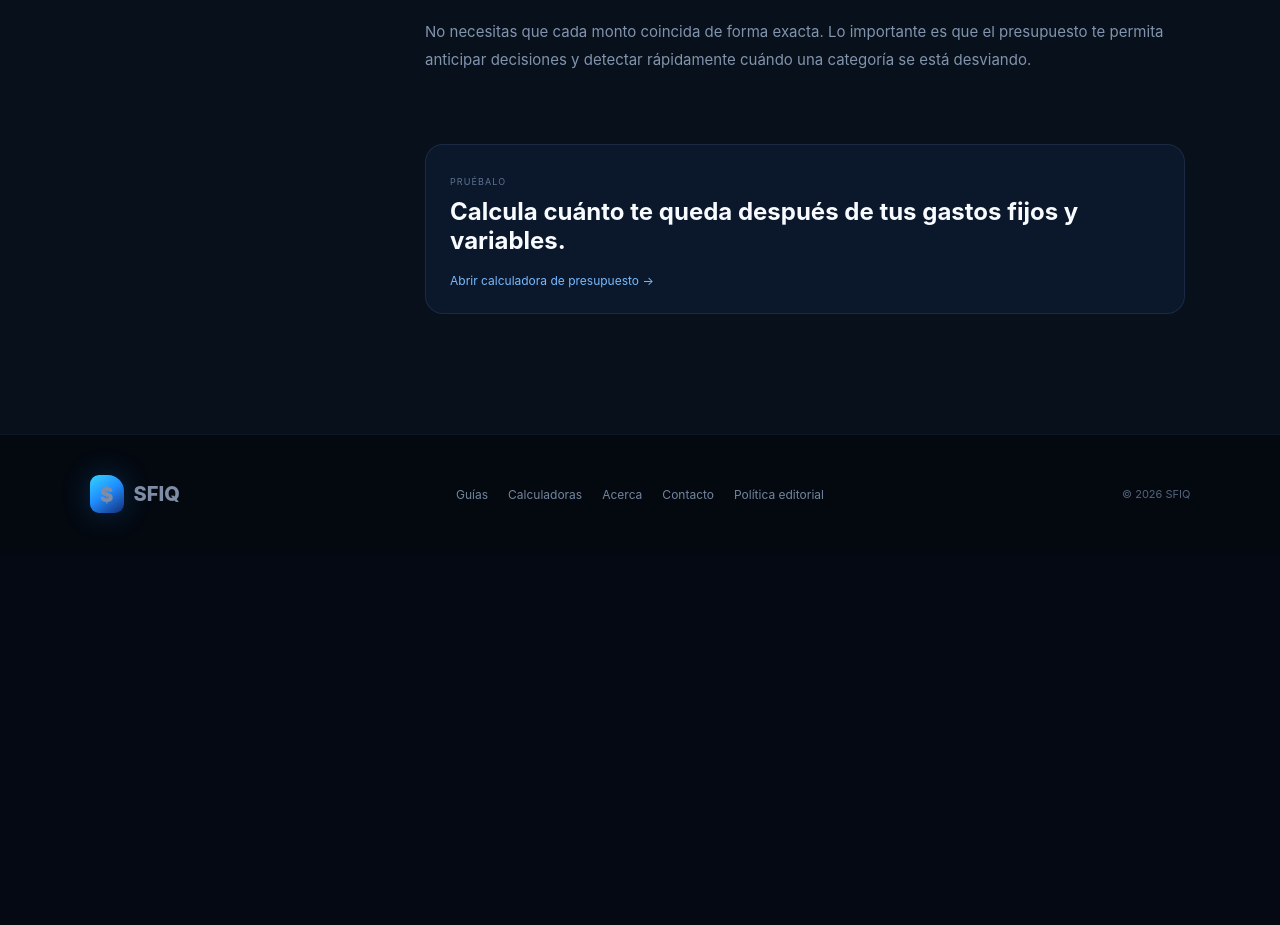
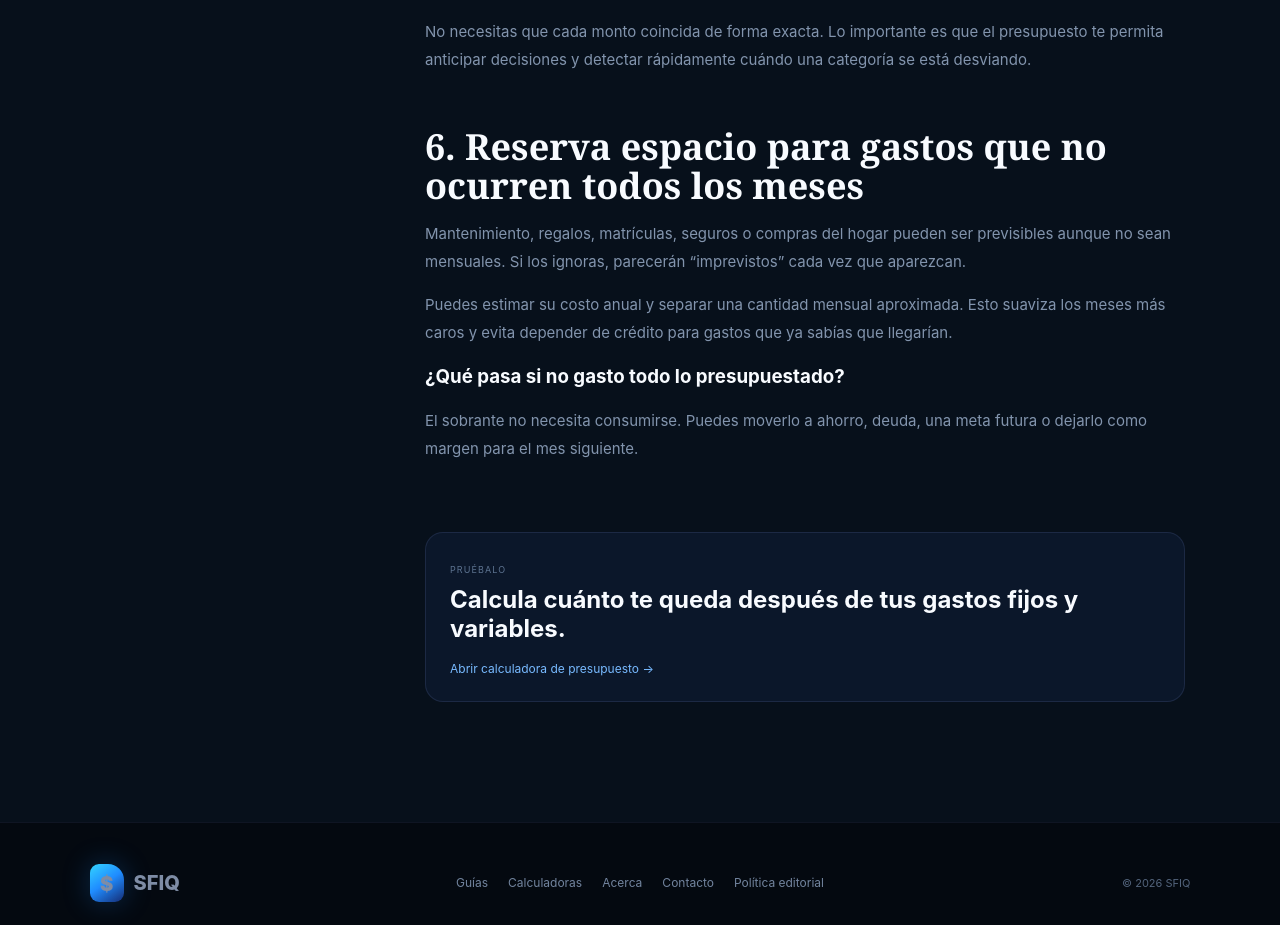
Before and after one commit to Sofonias-23/MiFinanzas, a Next.js app in the folder web/: page /guias/presupuesto-mensual in a window 1280 px wide. Shown: the part 2207-3132 px from the top of the page. Before the commit the page ends 2761 px from the top, so only its background shows below. Built offline with nearby package versions, Linux system fonts and the light colour scheme; no server answers.

Commit message:
Expand guide with practical review and FAQ

```diff
--- a/web/app/guias/presupuesto-mensual/page.tsx
+++ b/web/app/guias/presupuesto-mensual/page.tsx
@@ -94,6 +94,15 @@ export default function PresupuestoMensualPage() {
               <p>No necesitas que cada monto coincida de forma exacta. Lo importante es que el presupuesto te permita anticipar decisiones y detectar rápidamente cuándo una categoría se está desviando.</p>
             </section>
 
+
+            <section id="imprevistos">
+              <h2>6. Reserva espacio para gastos que no ocurren todos los meses</h2>
+              <p>Mantenimiento, regalos, matrículas, seguros o compras del hogar pueden ser previsibles aunque no sean mensuales. Si los ignoras, parecerán “imprevistos” cada vez que aparezcan.</p>
+              <p>Puedes estimar su costo anual y separar una cantidad mensual aproximada. Esto suaviza los meses más caros y evita depender de crédito para gastos que ya sabías que llegarían.</p>
+              <h3>¿Qué pasa si no gasto todo lo presupuestado?</h3>
+              <p>El sobrante no necesita consumirse. Puedes moverlo a ahorro, deuda, una meta futura o dejarlo como margen para el mes siguiente.</p>
+            </section>
+
             <GuideAdSlot position="end" />
             <div className="articleNext">
               <span>PRUÉBALO</span>
```
